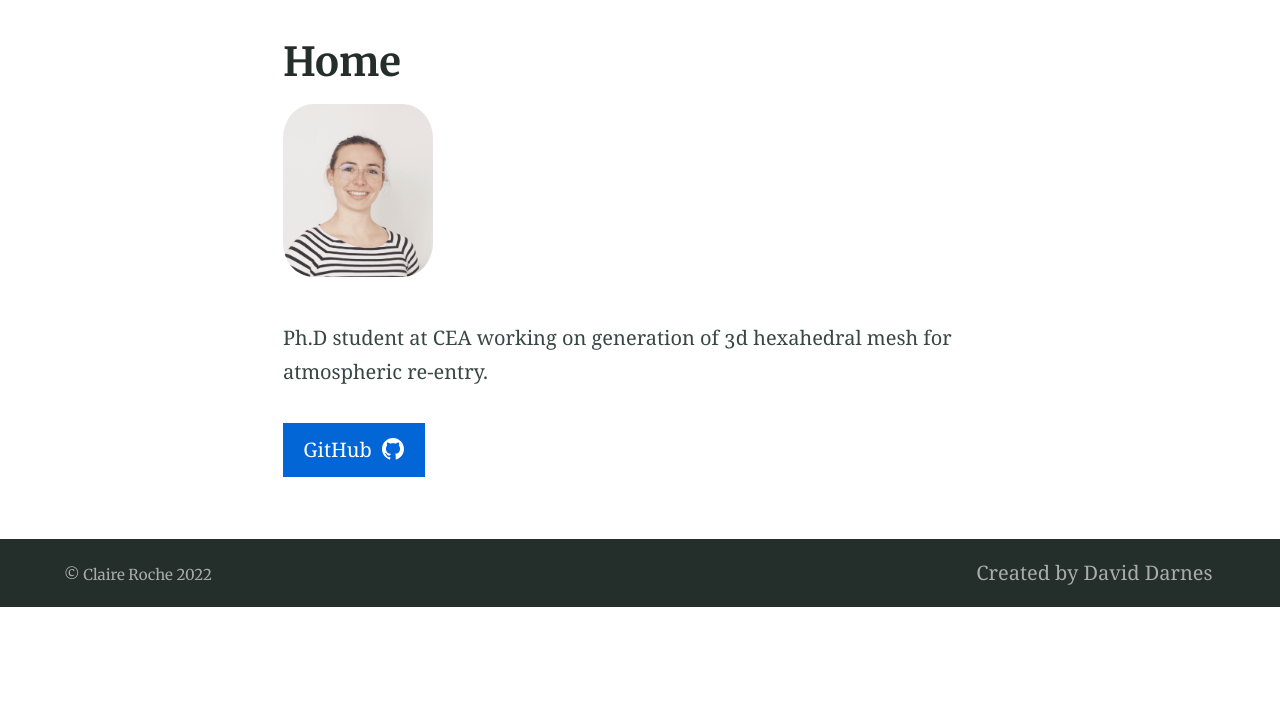
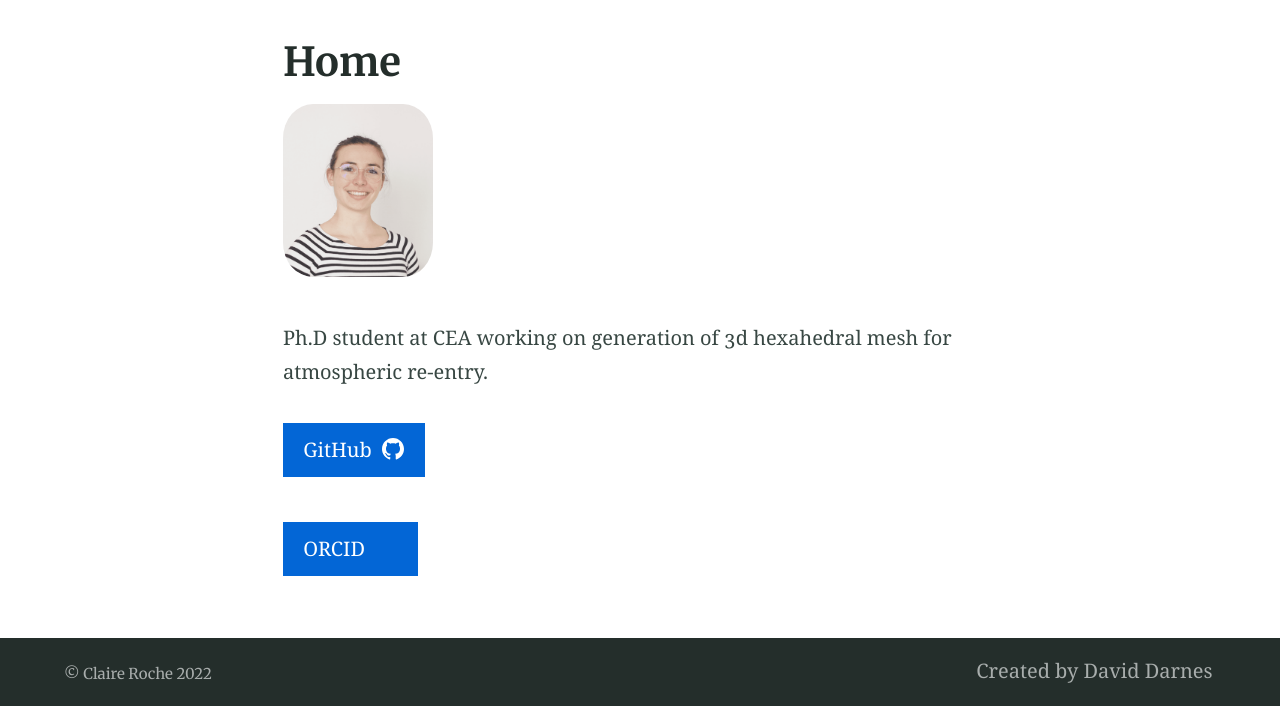
Before and after one commit to claireroche/claireroche.github.io, a Jekyll site: the page built from index.md, in a window 1280 px wide. Shown: the part 408-1114 px from the top of the page. Built offline with Jekyll 4.4.1, drawn with Linux system fonts in a browser that asks for light colours; before the commit the page ends 1015 px from its top, so only the background shows below that.

Commit message:
test include orcid

```diff
--- a/index.md
+++ b/index.md
@@ -14,3 +14,5 @@ excerpt: "Ph.D student at CEA working on generation of 3d hexahedral mesh for at
 Ph.D student at CEA working on generation of 3d hexahedral mesh for atmospheric re-entry.
 
 {% include button.html text="GitHub" icon="github" link="https://github.com/claireroche" color="#0366d6" %}
+
+{% include button.html text="ORCID" icon="orcid" link="https://github.com/claireroche" color="#0366d6" %}
```
